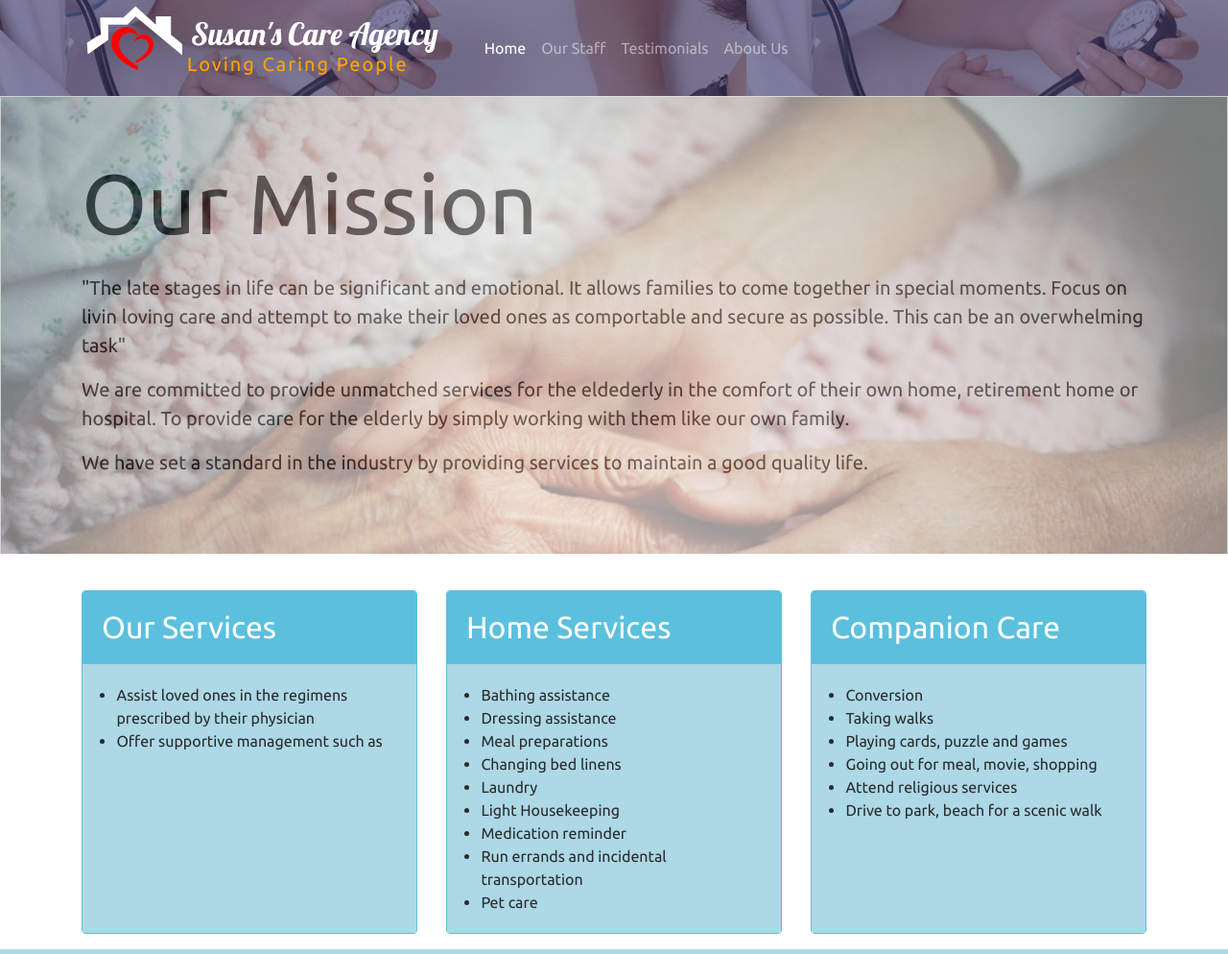
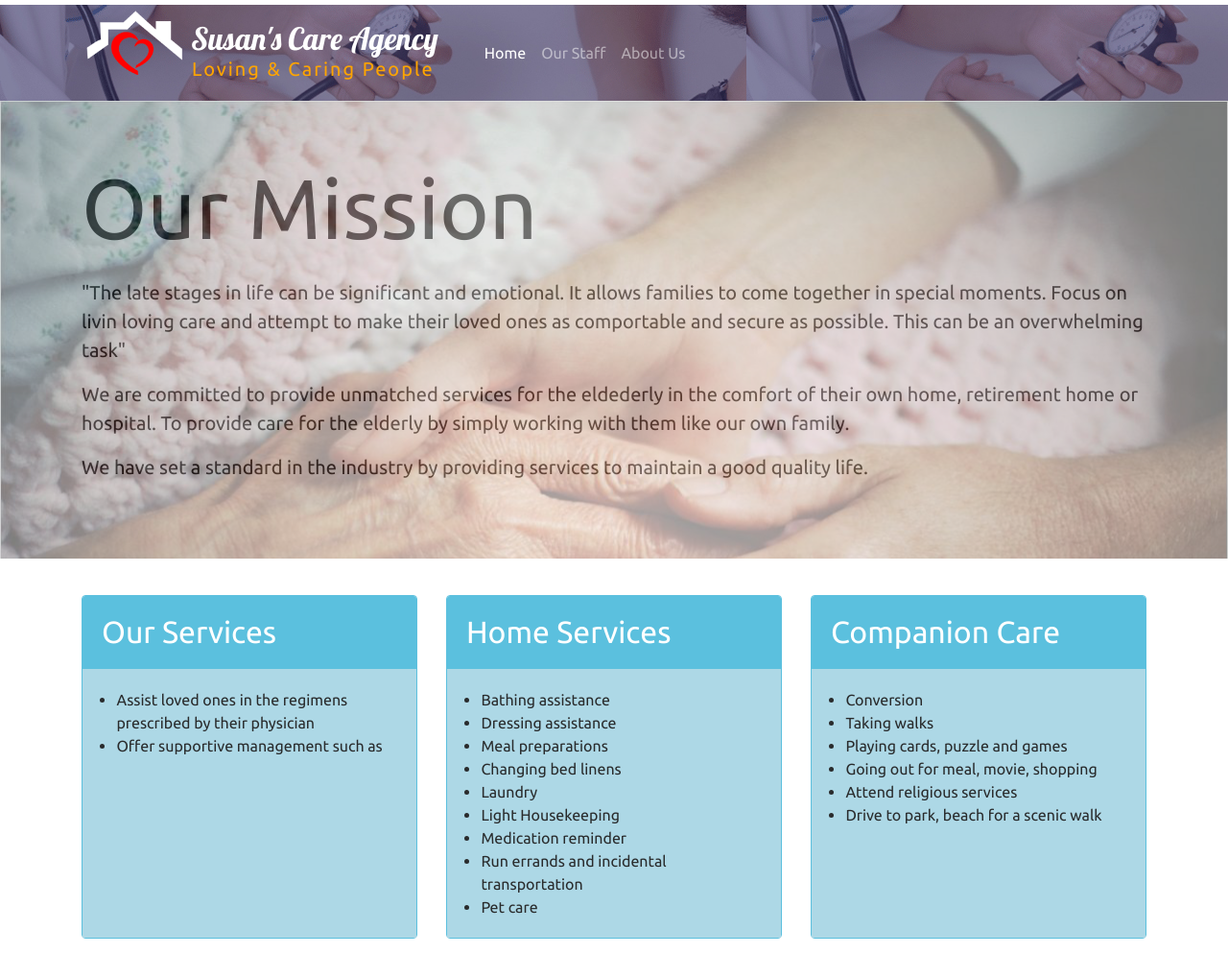
Before and after one commit to novellito/susans-care-agency, a PHP site: page / in a window 1280 px wide. Shown: the whole page at 96% size. Run offline with PHP 8.4, Linux system fonts and the light colour scheme; some libraries are stand-ins or nearby versions.

Commit message:
Fixed header.php

```diff
--- a/components/navbar.php
+++ b/components/navbar.php
@@ -9,14 +9,14 @@
         <a class="navbar-brand" href="index.php">
             <img src="assets/images/susanLogo.png" alt="Logo">
             <span class="subHead h3">Susan's Care Agency</span>
-            <p>Loving Caring People</p>
+            <p>Loving &amp; Caring People</p>
         </a>
 
         <div class="collapse navbar-collapse" id="menuCollapse">
             <div class="navbar-nav ml-4">
                 <a class="nav-item nav-link active" href="index.php">Home</a>
                 <a class="nav-item nav-link" href="staff.php">Our Staff</a>
-                <a class="nav-item nav-link" href="#">Testimonials</a>
+<!--                <a class="nav-item nav-link" href="#">Testimonials</a>-->
                 <a class="nav-item nav-link" href="about.php">About Us</a>
             </div>
         </div>
--- a/css/styles.css
+++ b/css/styles.css
@@ -1,5 +1,6 @@
 body {
     font-family: 'Ubuntu', sans-serif;
+    margin-top: 5px;
 }
 
 .navbar {
@@ -55,7 +56,7 @@ header p {
 }
 
 .navbar-brand p {
-    margin-left: 110px;
+    margin-left: 115px;
     margin-top: -30px;
     font-size: 1em;
     font-style: normal;
```
